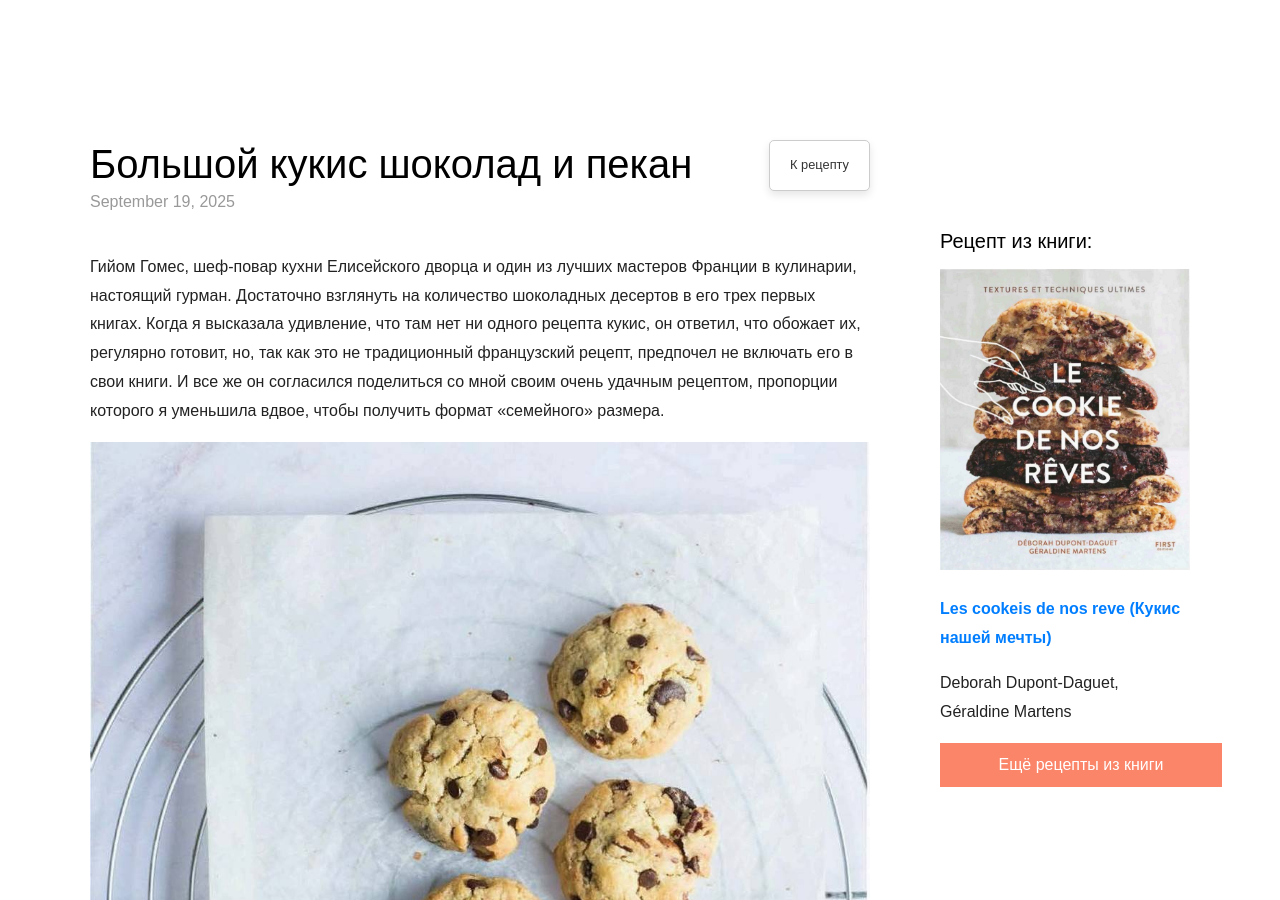
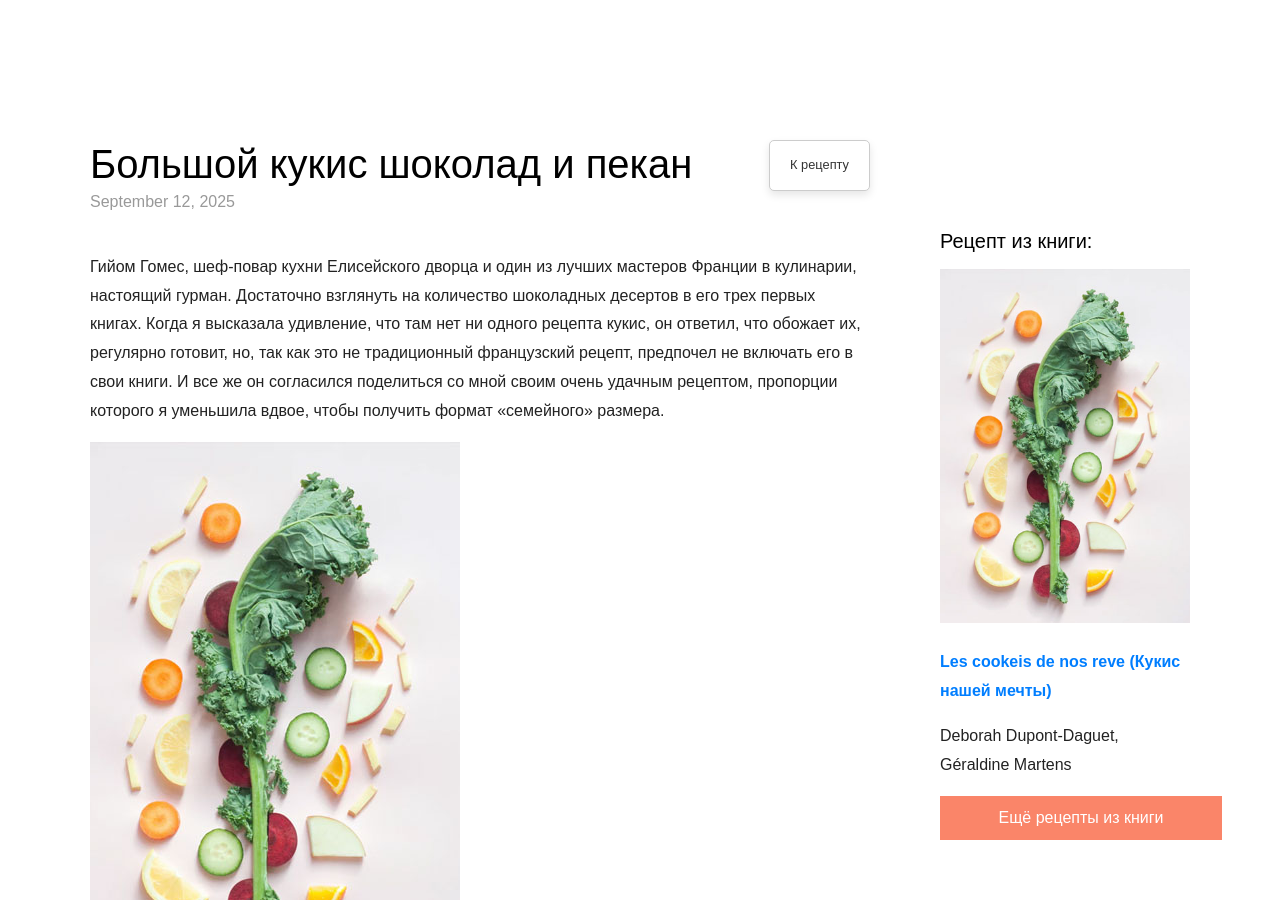
Before and after one commit to Helga1970/new-site, a Jekyll site: the page built from _recipes/bolshoi-kukis-shokolad-i-pekan.md, in a window 1280 px wide and 900 px high. Built offline with Jekyll 4.4.1, drawn with Linux system fonts in a browser that asks for light colours; nearby versions of some CDN libraries; some web fonts are replaced.

Commit message:
Update bolshoi-kukis-shokolad-i-pekan.md

```diff
--- a/_recipes/bolshoi-kukis-shokolad-i-pekan.md
+++ b/_recipes/bolshoi-kukis-shokolad-i-pekan.md
@@ -1,7 +1,9 @@
 ---
+layout: post
 title: Большой кукис шоколад и пекан
 permalink: /recipes/bolshoi-kukis-shokolad-i-pekan/
-featured_image: /images/les-cookeis-de-nos-reve/bolshoi-kukis-shokolad-i-pekan.jpeg
+date: 2025-09-12 17:15:00 +0300
+featured_image: /assets/images/masonary-post/post-1.jpg
 categories:
 - печенье
 - выпечка
@@ -21,49 +23,27 @@
   servings: 16 печений по 50 г
   prep: 10 минут подготовки + 1 час охлаждения
   cook: 12 минут выпекания
-  ingredients_markdown: '* 1/2 стручка ванили
-
+  ingredients_markdown: |-
+    * 1/2 стручка ванили
     * 125 г сахара кассонад (обработанный тростниковый сахар)
-
     * 125 г размягченного полусоленого сливочного масла
-
     * 1 крупное яйцо
-
     * 250 г муки T55
-
     * 1 чайная ложка без горки разрыхлителя
-
     * 200 г мелких шоколадных капель
-
-    * 100 г крупно порезанных орехов пекан'
-  directions_markdown: '1. Разрежьте стручок ванили вдоль и выскоблите семена, затем
-    смешайте их с сахаром. Выложите смесь в чашу кухонного комбайна с насадкой-лопаткой
-    и добавьте масло.
-
-
-    2. Перемешайте. Хорошо соскоблите со дна и стенок, добавьте яйцо и перемешивайте
-    30 секунд. Всыпьте муку и разрыхлитель, замесите на низкой скорости до объединения.
-    Затем добавьте шоколадные каллеты и орехи пекан, перемешайте в последний раз.
-    Оставьте в холодильнике на 1 час.
-
-
-    3. Разогрейте духовку до 190 °C в режиме верх-низ или до 170 °C в режиме конвекции
-    (на самом деле Гийом сказал: «Запекаете недолго и в не слишком горячей духовке»).
-
-
-    4. Сформируйте шарики по 50 г с помощью ложки для мороженого (должно получиться
-    16 штук) и разложите их на противне с пергаментом, оставляя расстояние между ними.
-    Слегка прижмите рукой.
-
-
-    5. Выпекайте около 12 минут, пока кукисы не станут слегка золотистыми, но не пересушенными.'
+    * 100 г крупно порезанных орехов пекан
+  directions_markdown: |-
+    1. Разрежьте стручок ванили вдоль и выскоблите семена, затем смешайте их с сахаром. Выложите смесь в чашу кухонного комбайна с насадкой-лопаткой и добавьте масло.
+    2. Перемешайте. Хорошо соскоблите со дна и стенок, добавьте яйцо и перемешивайте 30 секунд. Всыпьте муку и разрыхлитель, замесите на низкой скорости до объединения. Затем добавьте шоколадные каллеты и орехи пекан, перемешайте в последний раз. Оставьте в холодильнике на 1 час.
+    3. Разогрейте духовку до 190 °C в режиме верх-низ или до 170 °C в режиме конвекции (на самом деле Гийом сказал: «Запекаете недолго и в не слишком горячей духовке»).
+    4. Сформируйте шарики по 50 г с помощью ложки для мороженого (должно получиться 16 штук) и разложите их на противне с пергаментом, оставляя расстояние между ними. Слегка прижмите рукой.
+    5. Выпекайте около 12 минут, пока кукисы не станут слегка золотистыми, но не пересушенными.
 book:
   title: Les cookeis de nos reve (Кукис нашей мечты)
   title_slug: les cookeis de nos reve
-  featured_image: images/les-cookeis-de-nos-reve/bolshoi-kukis-shokolad-i-pekan.jpeg
+  featured_image: /assets/images/masonary-post/post-1.jpg
   author: Deborah Dupont-Daguet, Géraldine Martens
-  cover: /images/les-cookeis-de-nos-reve/les-cookeis-de-nos-reve-oblozhka.jpeg
+  cover: /assets/images/masonary-post/post-1.jpg
   link: https://pdf-cookbook.pro-culinaria.ru/index.html?file=%2Fproxy%2Finbooks%2Fles-cookeis-de-nos-reve.pdf
 ---
-
 Гийом Гомес, шеф-повар кухни Елисейского дворца и один из лучших мастеров Франции в кулинарии, настоящий гурман. Достаточно взглянуть на количество шоколадных десертов в его трех первых книгах. Когда я высказала удивление, что там нет ни одного рецепта кукис, он ответил, что обожает их, регулярно готовит, но, так как это не традиционный французский рецепт, предпочел не включать его в свои книги. И все же он согласился поделиться со мной своим очень удачным рецептом, пропорции которого я уменьшила вдвое, чтобы получить формат «семейного» размера.
```
